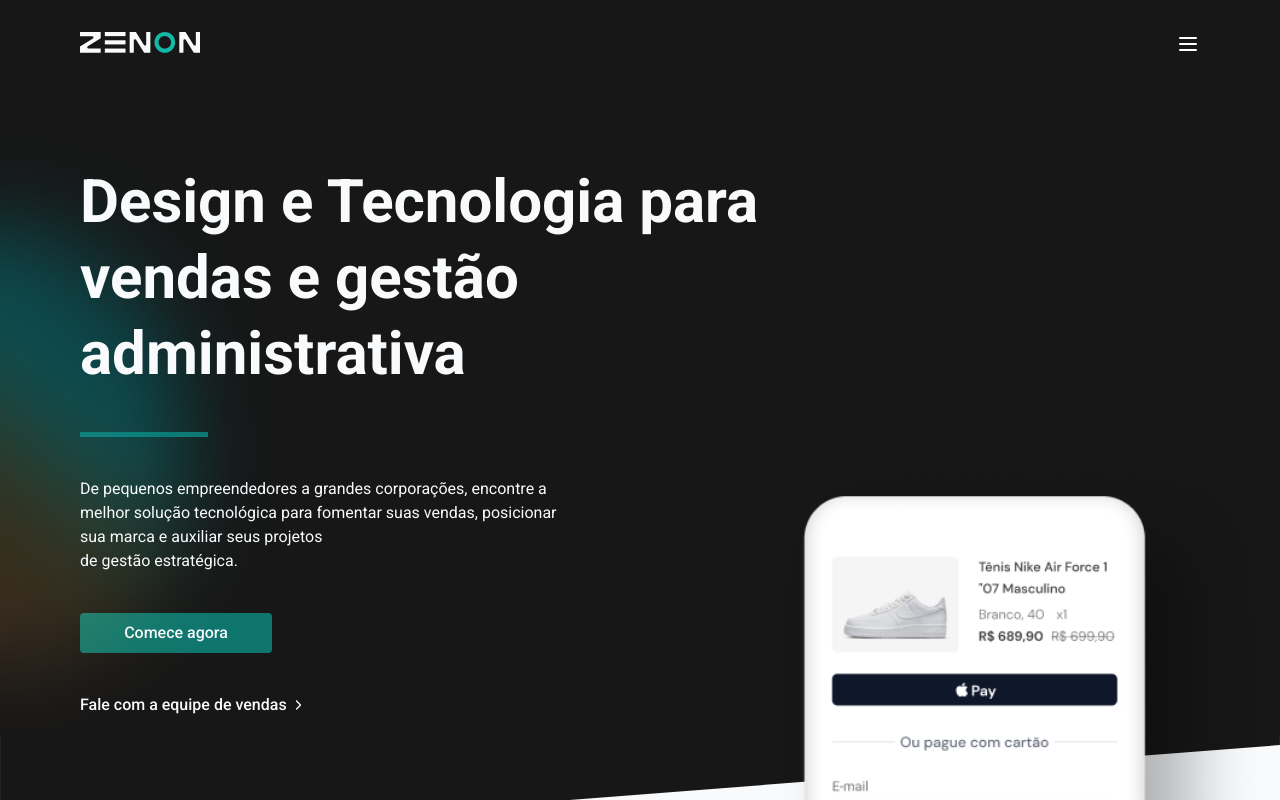
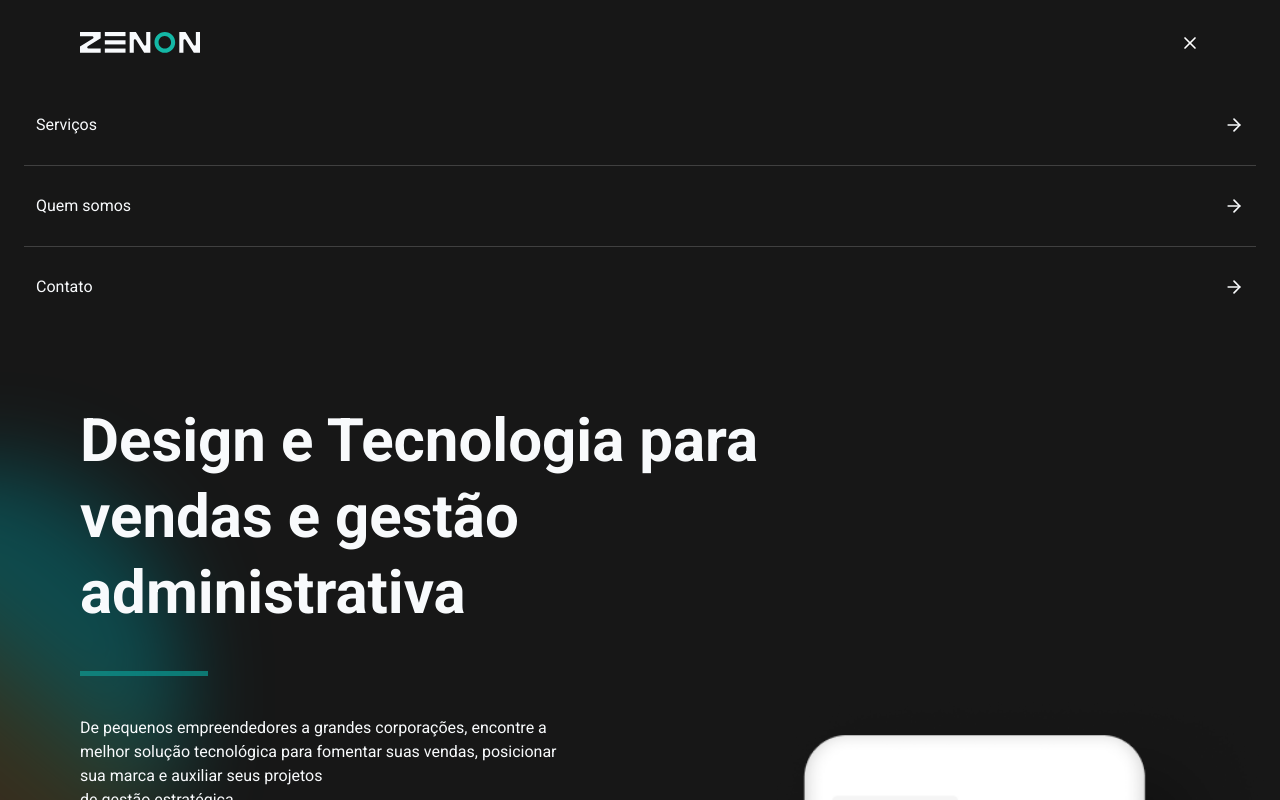
Before and after one commit to matheusmfl/lemon-tech, a Next.js app: page / in a window 1280 px wide. Both pictures are taken after a click on the button 1188 px from the left and 44 px from the top of the page. Shown: the top 800 px of the page. Built offline with nearby package versions, Linux system fonts and the light colour scheme.

Commit message:
Create Dropdown Header Menu

```diff
--- a/src/app/(home)/layout.tsx
+++ b/src/app/(home)/layout.tsx
@@ -4,8 +4,8 @@
 
 import Script from 'next/script'
 import Head from 'next/head'
-import { Header } from '@/components/Header'
 import { Footer } from '@/components/Footer'
+import { HeaderCollapsible } from '@/components/microComponents/HeaderCollapsible'
 
 const roboto = Roboto({
   subsets: ['latin'],
@@ -53,7 +53,7 @@
           ></iframe>
         </noscript>
         {/* <!-- End Google Tag Manager (noscript) --> */}
-        <Header />
+        <HeaderCollapsible />
         <main className="bg-neutral-900 flex flex-col md:z-10 md:overflow-x-hidden">
           {children}
         </main>
--- /dev/null
+++ b/src/components/microComponents/HeaderCollapsible.tsx
@@ -0,0 +1,70 @@
+/* eslint-disable prettier/prettier */
+'use client'
+import * as Collapsible from '@radix-ui/react-collapsible'
+import Image from 'next/image'
+import { Menu, X, ArrowRight } from 'lucide-react'
+import logo from '../../assets/logo.svg'
+import { useState } from 'react'
+import Link from 'next/link'
+
+export function HeaderCollapsible() {
+  const [open, setOpen] = useState(false)
+  const closeMenu = () => {
+    setOpen(false)
+  }
+  return (
+    <Collapsible.Root open={open} onOpenChange={setOpen}>
+      <header className="px-6 py-8 flex justify-between md:px-20 overflow-hidden">
+        <div>
+          <Image src={logo} alt="Logomarca da empresa" />
+        </div>
+        <Collapsible.Trigger asChild className=''>
+          <button className="text-white">
+            {open ? <X size={20} /> : <Menu size={20} />}
+          </button>
+        </Collapsible.Trigger>
+      </header>
+
+      <Collapsible.Content
+        className={`${open && ' animate-slideDown'} ${!open && 'animate-slideUp'
+          } ease-[cubic-bezier(0.87,_0,_0.13,_1)] transition-transform duration-300`}
+      >
+        {/* Container com links de navegação */}
+        <div>
+          <ul className="text-slate-50 text-base leading-5 flex flex-col px-6">
+            <li>
+              <Link href={''} onClick={closeMenu}>
+                <div className="py-3 border-b border-neutral-700">
+                  <div className="flex justify-between px-3 h-14 items-center cursor-pointer  hover:bg-teal-700 hover:rounded-[40px]">
+                    <span>Serviços</span>
+                    <ArrowRight size={20} />
+                  </div>
+                </div>
+              </Link>
+            </li>
+            <li>
+              <Link href={''} onClick={closeMenu}>
+                <div className="py-3 border-b border-neutral-700">
+                  <div className="flex justify-between px-3 h-14 items-center cursor-pointer  hover:bg-teal-700 hover:rounded-[40px]">
+                    <span>Quem somos</span>
+                    <ArrowRight size={20} />
+                  </div>
+                </div>
+              </Link>
+            </li>
+            <li>
+              <Link href={'/contato'} onClick={closeMenu}>
+                <div className="py-3">
+                  <div className="flex justify-between px-3 h-14 items-center cursor-pointer w-full  hover:bg-teal-700 hover:rounded-[40px]">
+                    <span>Contato</span>
+                    <ArrowRight size={20} />
+                  </div>
+                </div>
+              </Link>
+            </li>
+          </ul>
+        </div>
+      </Collapsible.Content>
+    </Collapsible.Root>
+  )
+}
```
